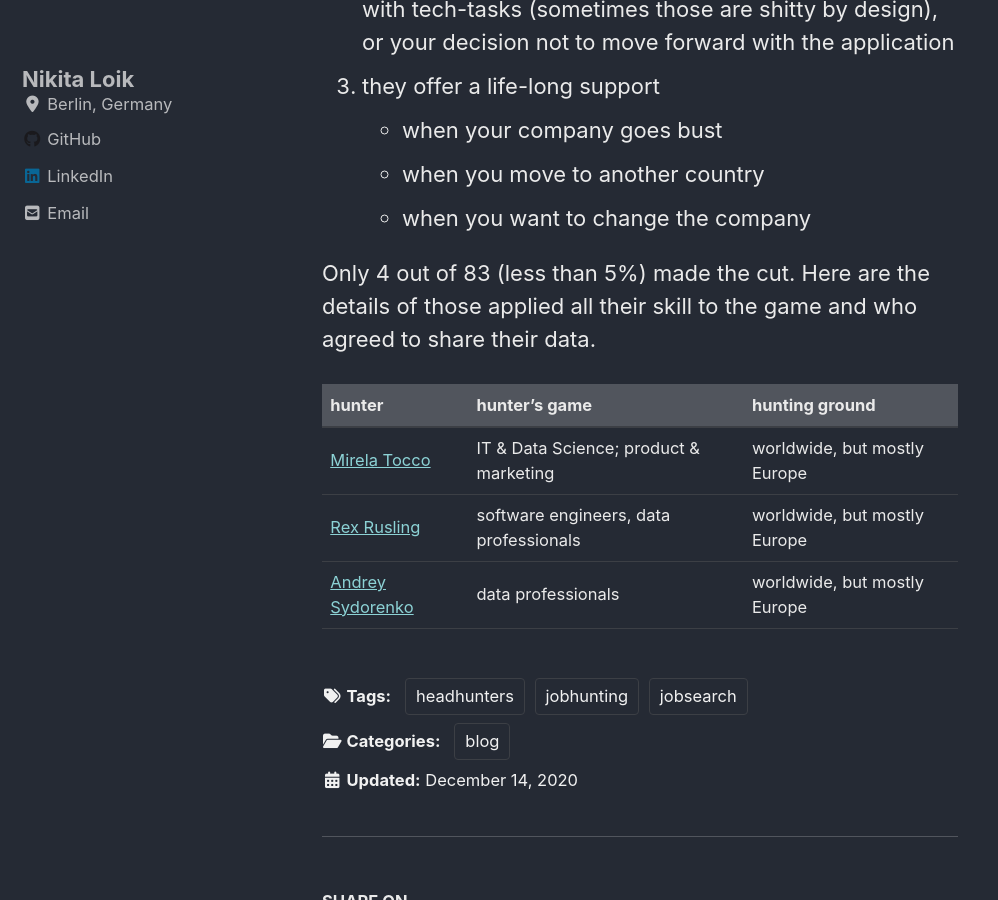
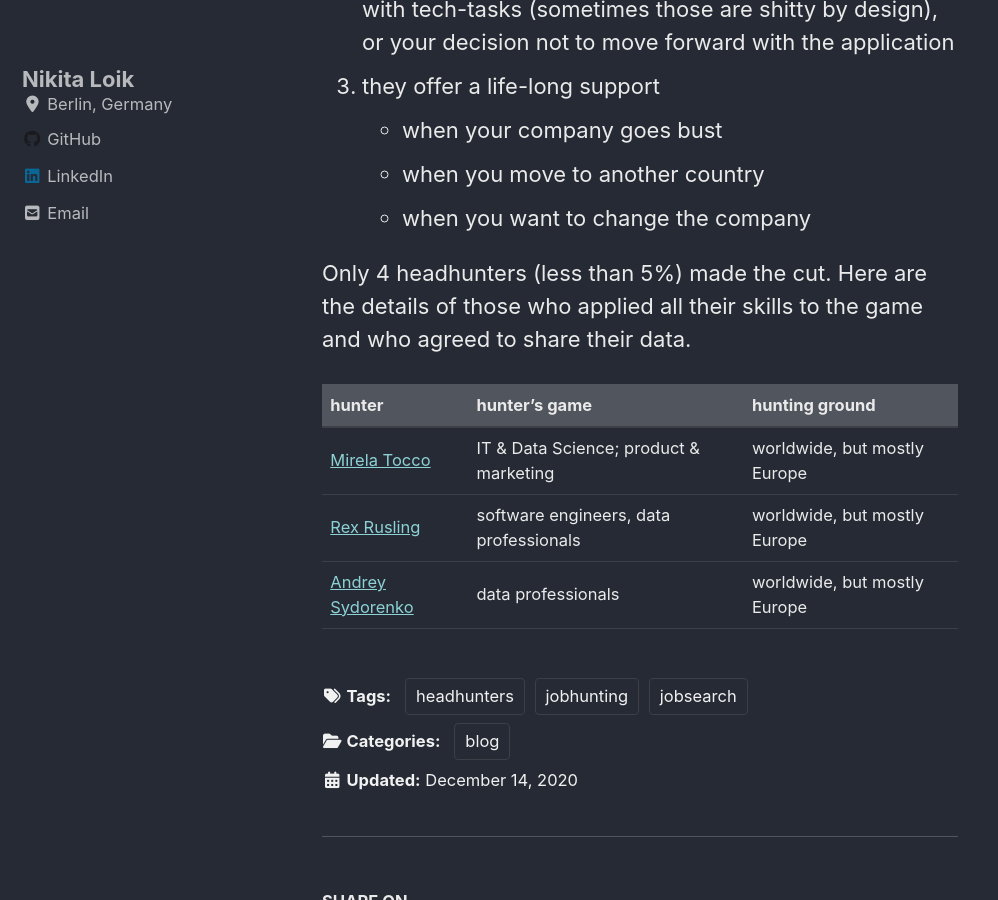
Before and after one commit to nikita-loik/one-datum-two-data, a Jekyll site: the page built from _posts/2020-12-14-best-hunter.md, in a window 1280 px wide and 900 px high, scrolled down 2680 px. Shown: the whole window, without its empty margins (0-998 px from the left). Built offline with Jekyll 4.4.1, drawn with Linux system fonts in a browser that asks for light colours; cached includes are drawn as plain includes; nearby versions of some CDN libraries.

Commit message:
Update headhunters post

```diff
--- a/_posts/2020-12-14-best-hunter.md
+++ b/_posts/2020-12-14-best-hunter.md
@@ -49,7 +49,7 @@ Brilliant headhunters add a personal touch to the game:
 * when you move to another country
 * when you want to change the company
 
-Only 4 out of 83 (less than 5%) made the cut. Here are the details of those applied all their skill to the game and  who agreed to share their data.
+Only 4 headhunters (less than 5%) made the cut. Here are the details of those who applied all their skills to the game and who agreed to share their data.
 
 |hunter|hunter's game|hunting ground|
 |:--|:--|:--|
```
